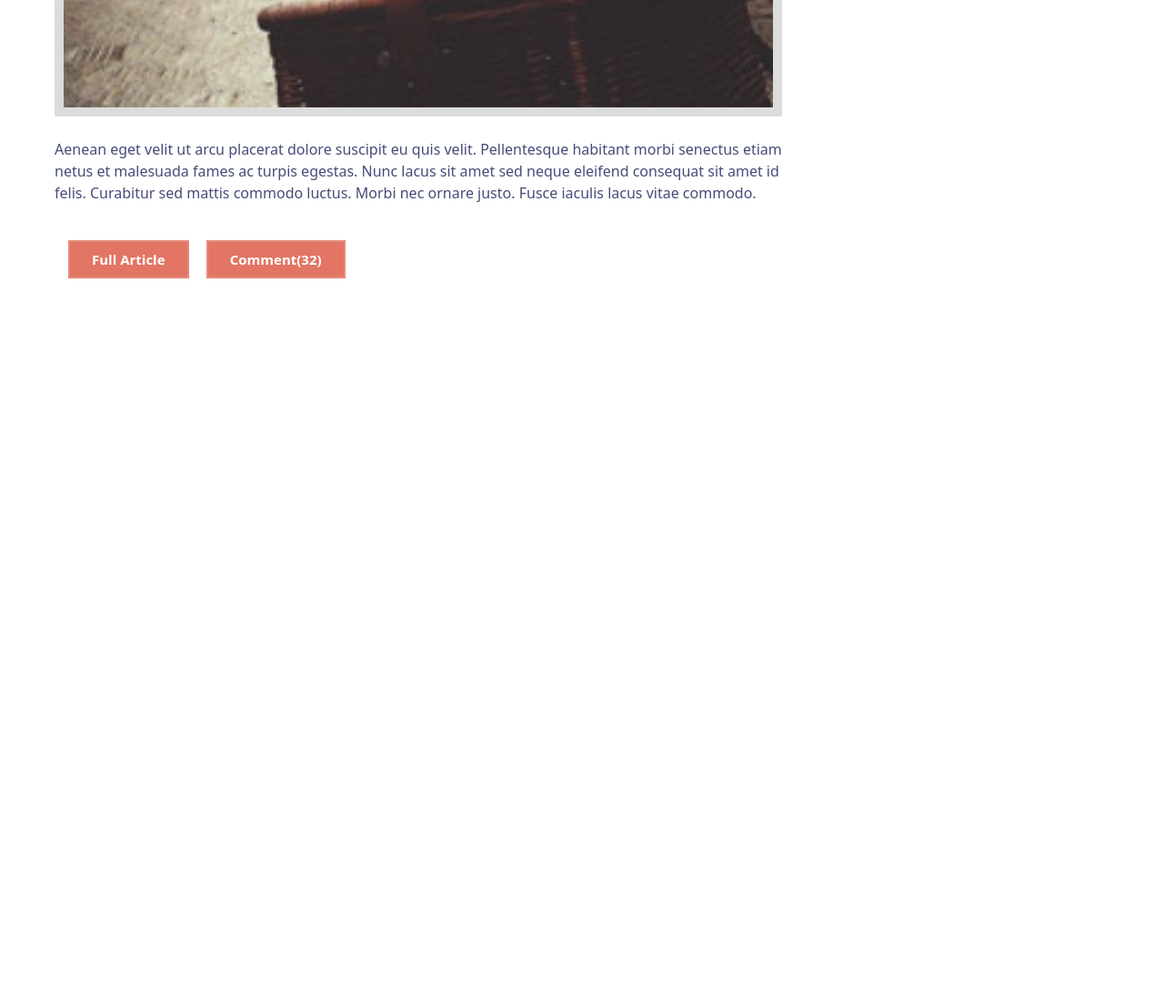
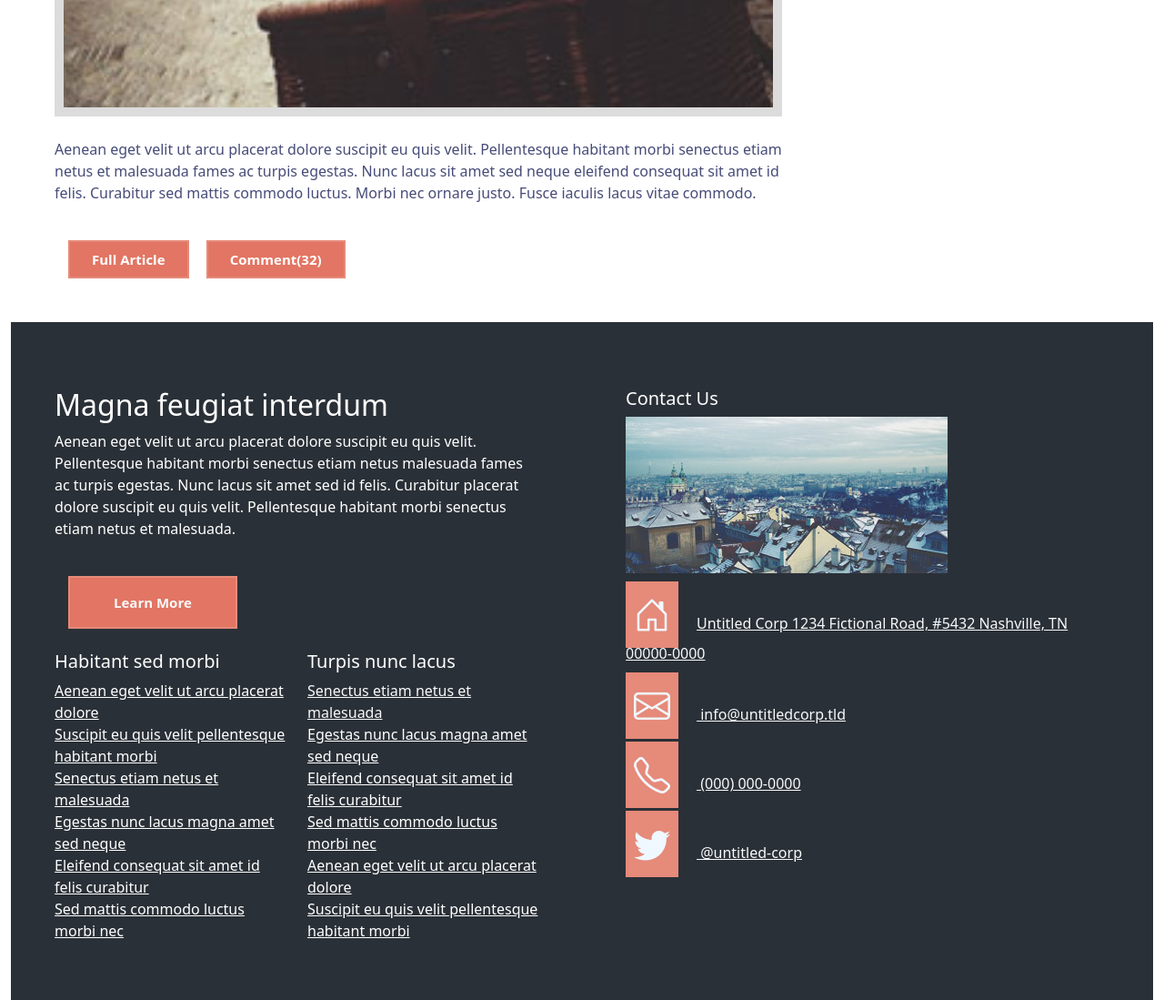
Before and after one commit to ETulasiram8/html5up, a plain HTML site: page Zenith/index.html in a window 1280 px wide. Shown: the part 4782-5881 px from the top of the page at 91% size. Before the commit the page ends 5088 px from the top, so only its background shows below. Drawn offline with nearby package versions, Linux system fonts and the light colour scheme.

Commit message:
adding zenith template

```diff
--- a/Zenith/index.html
+++ b/Zenith/index.html
@@ -275,10 +275,10 @@
                                     egestas. Nunc lacus sit amet sed neque eleifend consequat sit amet id felis.
                                     Curabitur sed mattis commodo luctus. Morbi nec ornare justo. Fusce iaculis lacus
                                     vitae commodo.</p>
-                                <button type="button" class="btn button-bg-two px-4 py-2 fw-bold rounded-0 ">Full
+                                <button type="button" class="btn button-bg-two px-4 py-2 fw-bold rounded-0 mb-5">Full
                                     Article</button>
                                 <button type="button"
-                                    class="btn button-bg-two px-4 py-2 fw-bold rounded-0 ">Comment(32)</button>
+                                    class="btn button-bg-two px-4 py-2 fw-bold rounded-0 mb-5">Comment(32)</button>
                             </div>
                         </div>
                     </section>
@@ -288,14 +288,17 @@
                 <section class="row">
                     <section class="col-xxl">
                         <div class="card border-0">
-                            <div class="card-body"><h5 class="fw-bold">Curabitur nisl dolor</h5></div>
+                            <div class="card-body">
+                                <h5 class="fw-bold">Curabitur nisl dolor</h5>
+                            </div>
                         </div>
                     </section>
                     <section class="col-xxl">
                         <div class="card border-0">
                             <div class="card-body mb-3">
                                 <h5 class="fs-6 fw-bold">Aliquam erat voluptat class aptent</h5>
-                                <span class="me-2 custom-span">2 hours ago</span><span class="custom-span">Comment(32)</span>
+                                <span class="me-2 custom-span">2 hours ago</span><span
+                                    class="custom-span">Comment(32)</span>
                             </div>
                         </div>
                     </section>
@@ -303,7 +306,8 @@
                         <div class="card border-0">
                             <div class="card-body mb-3">
                                 <h5 class="fs-6 fw-bold">Taciti sociosqu ad litora torquent conubia</h5>
-                                <span class="me-2 custom-span">6 hours ago</span><span class="custom-span">Comment(32)</span>
+                                <span class="me-2 custom-span">6 hours ago</span><span
+                                    class="custom-span">Comment(32)</span>
                             </div>
                         </div>
                     </section>
@@ -311,7 +315,8 @@
                         <div class="card border-0">
                             <div class="card-body mb-3">
                                 <h5 class="fs-6 fw-bold">Nostra per inceptos himenaeous suspendisse</h5>
-                                <span class="me-2 custom-span">14 hours ago</span><span class="custom-span">Comment(32)</span>
+                                <span class="me-2 custom-span">14 hours ago</span><span
+                                    class="custom-span">Comment(32)</span>
                             </div>
                         </div>
                     </section>
@@ -319,7 +324,8 @@
                         <div class="card border-0">
                             <div class="card-body mb-3">
                                 <h5 class="fs-6 fw-bold">Potenti curabitur faucibus venenatis enim</h5>
-                                <span class="me-2 custom-span">yestarday</span><span class="custom-span">Comment(32)</span>
+                                <span class="me-2 custom-span">yestarday</span><span
+                                    class="custom-span">Comment(32)</span>
                             </div>
                         </div>
                     </section>
@@ -327,7 +333,8 @@
                         <div class="card border-0">
                             <div class="card-body mb-3">
                                 <h5 class="fs-6 fw-bold">Quis elementum tempor sed ullamcorper</h5>
-                                <span class="me-2 custom-span">3 days ago</span><span class="custom-span">Comment(32)</span>
+                                <span class="me-2 custom-span">3 days ago</span><span
+                                    class="custom-span">Comment(32)</span>
                             </div>
                         </div>
                     </section>
@@ -335,7 +342,8 @@
                         <div class="card border-0">
                             <div class="card-body">
                                 <h5 class="fs-6 fw-bold">Aliquam erat voluptat class aptent</h5>
-                                <span class="me-2 custom-span">4 days ago</span><span class="custom-span">Comment(32)</span><br>
+                                <span class="me-2 custom-span">4 days ago</span><span
+                                    class="custom-span">Comment(32)</span><br>
                                 <button type="button"
                                     class="btn button-bg-two px-4 py-2 fw-bold rounded-0 m-0 mt-5 ">Archives</button>
                             </div>
@@ -344,6 +352,89 @@
                 </section>
             </section>
 
+        </article>
+
+        <article class="container-fluid">
+            <article class="descertion text-white d-flex">
+                <section class="container mt-4">
+                    <div class="row">
+                        <div class="col-md-8 information p-5">
+                            <h2>Magna feugiat interdum</h2>
+                            <p>
+                                Aenean eget velit ut arcu placerat dolore suscipit eu quis velit. Pellentesque habitant
+                                morbi senectus etiam netus malesuada fames ac turpis egestas. Nunc lacus sit amet sed id
+                                felis. Curabitur placerat dolore suscipit eu quis velit. Pellentesque habitant morbi
+                                senectus etiam netus et malesuada.
+                            </p>
+                            <button type="button"
+                                class="btn button-bg-two px-5 py-3   mt-4 fw-bold rounded-0 text-light">Learn
+                                More</button>
+                            <div class="row mt-4 ">
+                                <div class="col-md-6 ">
+                                    <h5>Habitant sed morbi</h5>
+                                    <ul class="list-unstyled">
+                                        <li><a href="#" class="text-white">Aenean eget velit ut arcu placerat dolore</a>
+                                        </li>
+                                        <li><a href="#" class="text-white">Suscipit eu quis velit pellentesque habitant
+                                                morbi</a></li>
+                                        <li><a href="#" class="text-white">Senectus etiam netus et malesuada</a></li>
+                                        <li><a href="#" class="text-white">Egestas nunc lacus magna amet sed neque</a>
+                                        </li>
+                                        <li><a href="#" class="text-white">Eleifend consequat sit amet id felis
+                                                curabitur</a></li>
+                                        <li><a href="#" class="text-white">Sed mattis commodo luctus morbi nec</a></li>
+                                    </ul>
+                                </div>
+                                <div class="col-md-6 text-white ">
+                                    <h5>Turpis nunc lacus</h5>
+                                    <ul class="list-unstyled text-white">
+                                        <li><a href="#" class="text-light">Senectus etiam netus et malesuada</a></li>
+                                        <li><a href="#" class="text-white">Egestas nunc lacus magna amet sed neque</a>
+                                        </li>
+                                        <li><a href="#" class="text-white">Eleifend consequat sit amet id felis
+                                                curabitur</a></li>
+                                        <li><a href="#" class="text-white">Sed mattis commodo luctus morbi nec</a></li>
+                                        <li><a href="#" class="text-white">Aenean eget velit ut arcu placerat dolore</a>
+                                        </li>
+                                        <li><a href="#" class="text-white">Suscipit eu quis velit pellentesque habitant
+                                                morbi</a></li>
+                                    </ul>
+                                </div>
+                                </ul>
+                            </div>
+                        </div>
+                    </div>
+                    </div>
+                </section>
+                <section class="container mt-4">
+                    <div class="row">
+
+
+
+                        <section class="col-md-4 w-100 p-5">
+                            <h5>Contact Us</h5>
+                            <img src="./assets/pic10.jpg" alt="Contact Image" class="img-fluid mb-3">
+                            <ul class="list-unstyled rounded-0 ">
+                                <li class="mb-3"><a href="#" class="text-light"><i
+                                            class="bi bi-house-door rounded-0 g-2 icons-links mb-3"></i>Untitled Corp
+                                        1234 Fictional Road, #5432
+                                        Nashville, TN 00000-0000</a></li>
+                                <li class="mb-3"><a href="#" class="text-light"><i
+                                            class="bi bi-envelope rounded-0 g-2 icons-links mb-3"></i>
+                                        info@untitledcorp.tld</a></li>
+                                <li class="mb-3"><a href="#" class="text-light"><i
+                                            class="bi bi-telephone rounded-0 g-2 icons-links mb-3"></i> (000)
+                                        000-0000</a></li>
+                                <li class="mb-3"><a href="#" class="text-light"><i
+                                            class="bi bi-twitter rounded-0 g-2 icons-links mb-3"></i> @untitled-corp</a>
+                                </li>
+                            </ul>
+                        </section>
+
+                        <!-- <p class="para-one border-2 text-center p-1 mb-3 w-40">© Untitled Corp. All rights reserved.</p> -->
+                    </div>
+                </section>
+            </article>
         </article>
 
     </main>
--- a/Zenith/style.css
+++ b/Zenith/style.css
@@ -94,3 +94,19 @@
     color:#7e8fa5;
     font-size: 13px;
 }
+.descertion{
+    background-color: #2a3037;
+}
+.icons-links{
+    background-color: #e68a7a;
+    color:aliceblue;
+    margin-right: 20px;
+
+}
+.para-one{
+    background-color: #2a3037;
+    border: 1px solid white;
+}
+.information{
+     width: 100%;
+}
```
